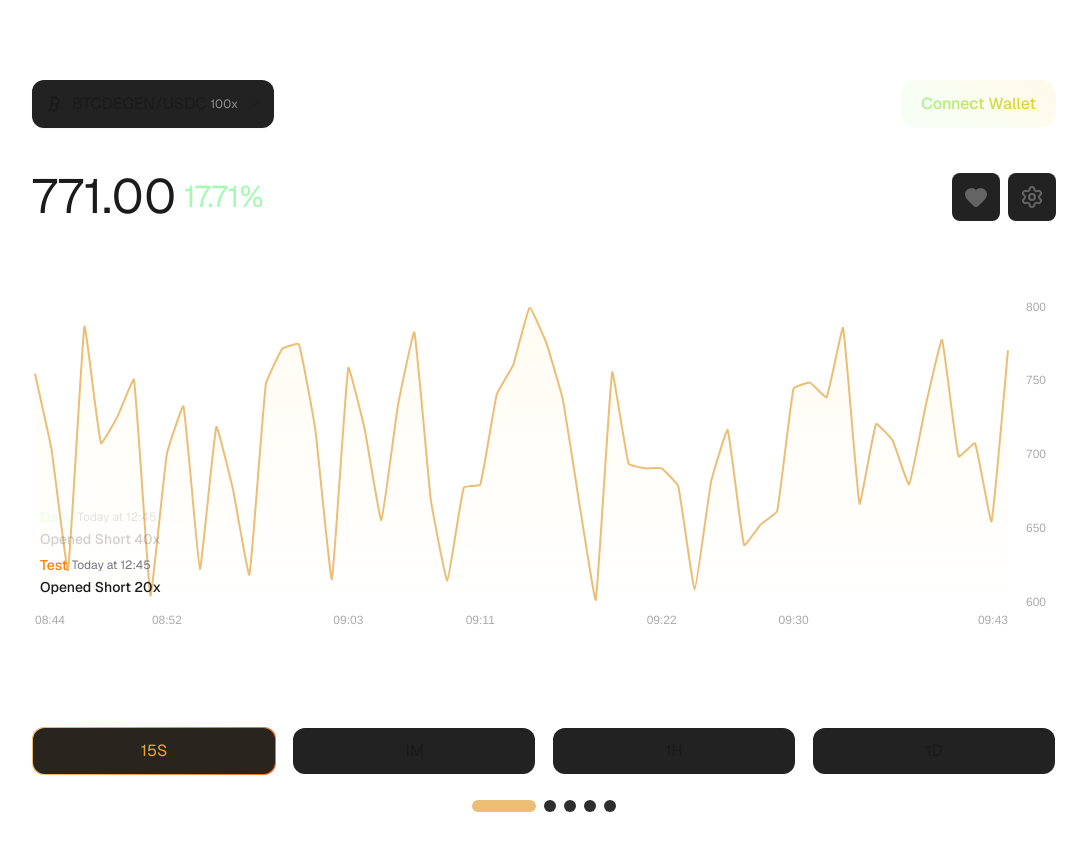
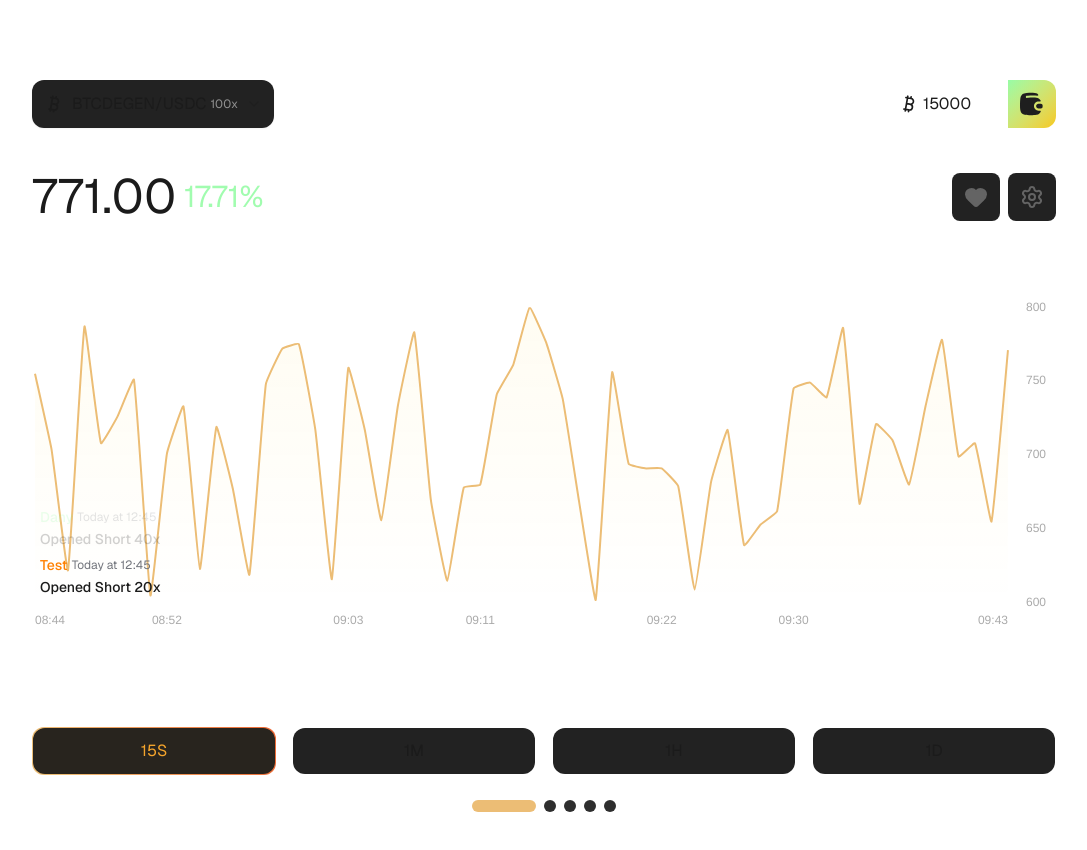
Before and after one commit to Shatlyk1011/chart-dashboard, a Next.js app: page / in a window 1280 px wide. Shown: the top 850 px of the page, without its empty margins (96-1183 px from the left). Built offline with nearby package versions, Linux system fonts and the light colour scheme.

Commit message:
add custom menu component

```diff
--- a/app/components/ConnectButton/index.tsx
+++ b/app/components/ConnectButton/index.tsx
@@ -1,5 +1,6 @@
-import { Bitcoin, ChevronDown } from 'lucide-react';
 import { FC, useState } from 'react';
+
+import { Bitcoin, ChevronDown, Cpu, Dog, Sun } from 'lucide-react';
 import Spinner from '../ui/Spinner';
 import { cn } from '@/app/lib/utils';
 
@@ -7,9 +8,18 @@ interface Props {};
 
 const TEST_ADDRESS = '0xAbC123456789def'
 
+const CURRENCIES = [
+  { label: 'BTC', value: 15000, Icon: Bitcoin },
+  { label: 'ETH', value: 2000, Icon: Cpu },
+  { label: 'DOG', value: 503421, Icon: Dog },
+  { label: 'SOL', value: 828, Icon: Sun },
+]
+
 const ConnectButton:FC<Props> = () => {
-  const [connect, setConnect] = useState(false)
+  const [connect, setConnect] = useState(true)
   const [loading, setLoading] = useState(false)
+
+  const [selectedCurrency, setCurrency] = useState(CURRENCIES[0])
 
   const handleClick = () => {
     setLoading(true)
@@ -33,12 +43,21 @@ const ConnectButton:FC<Props> = () => {
           )}
         </button>
       ) : (
-        <div className='flex items-center '>
-          <button className='h-12  border gap-1 flex items-center border-white/10 border-r-transparent rounded-tl-xl rounded-bl-xl px-2.5'>
-            <Bitcoin className='w-5 h-5' />
-            <span>15.000.00</span>
+          <div className='flex items-center relative'>
+            <button className='h-12 peer min-w-[126px] border gap-1 flex justify-center items-center border-white/10 border-r-transparent rounded-tl-xl rounded-bl-xl px-2.5'>
+              <selectedCurrency.Icon className='w-5 h-5' />
+              <span>{selectedCurrency.value}</span>
             <ChevronDown className='w-4 h-4 text-white/50' />
           </button>
+
+            {/* menu */}
+            <div className='flex flex-col justify-start gap-2 p-3 rounded-lg border border-white/10 bg-[#222] absolute z-10 top-10 opacity-0 transition-all duration-300 invisible select-none peer-focus:opacity-100 peer-focus:visible peer-focus:select-auto left-0 text-sm w-[calc(100%-48px)] *:text-start *:opacity-80'>
+              {CURRENCIES.map((curr) => (
+                <button key={curr.label} onClick={() => setCurrency(curr)} >
+                  {curr.label}: {curr.value.toLocaleString()}
+                </button>
+              ))}
+            </div>
           <button className='bg-linear-135 cursor-pointer rounded-tr-xl rounded-br-xl flex items-center justify-center from-[#97FCA6] h-12 w-12 to-[#F6C90F]'>
               {/* иконка кошелька */}
             <svg xmlns="http://www.w3.org/2000/svg" width="16" height="15" viewBox="0 0 16 15" fill="none" className='w-6 h-6'>
```
